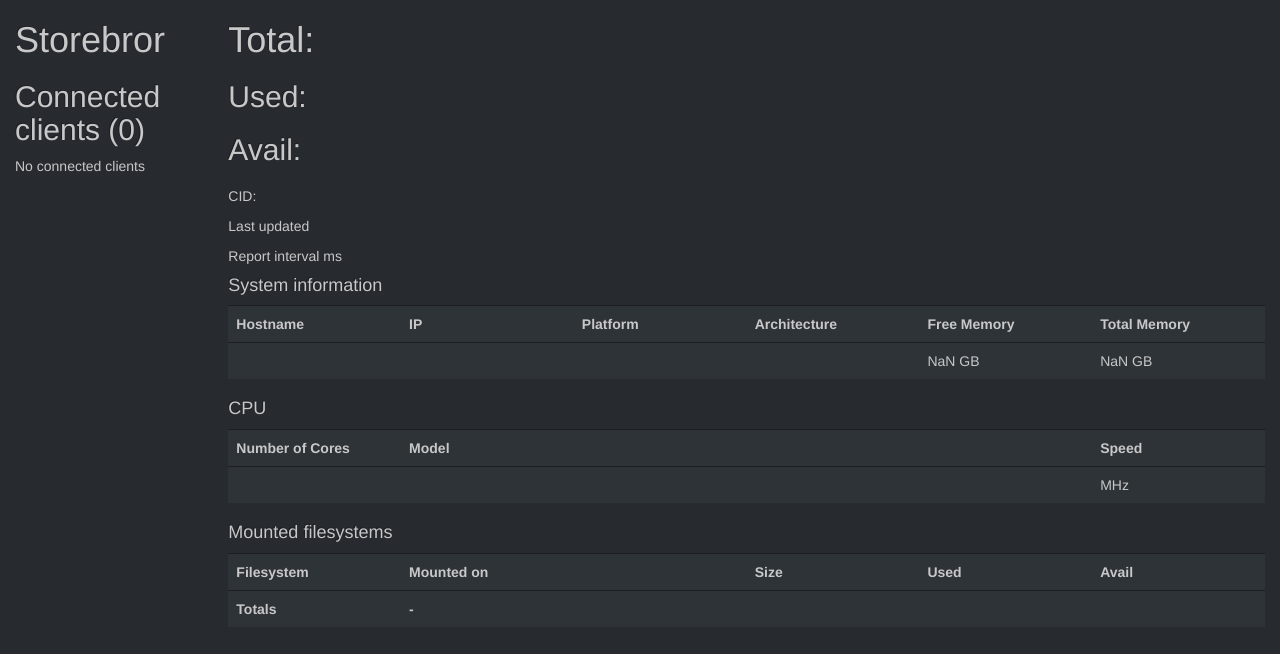
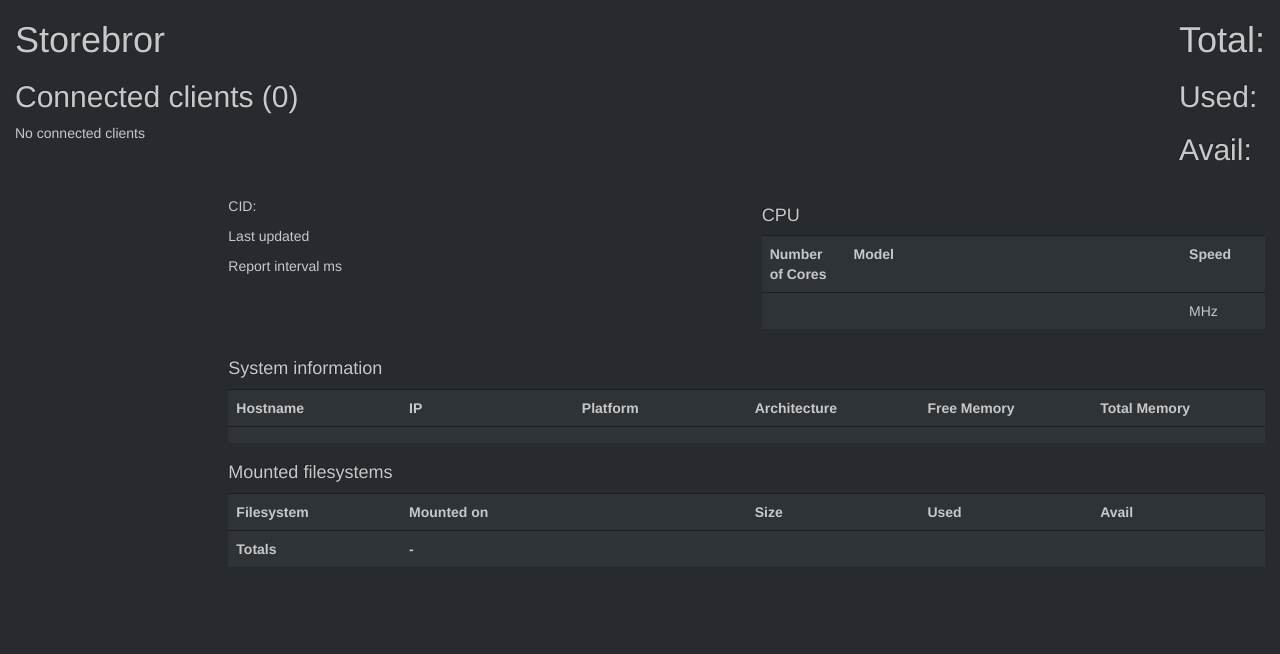
Before and after one commit to leinonen/storebror, a website: page gui/index.html in a window 1280 px wide. Drawn offline with nearby package versions, Linux system fonts and the light colour scheme; no server answers.

Commit message:
gui stuff

```diff
--- a/gui/index.html
+++ b/gui/index.html
@@ -14,10 +14,23 @@
 	<div class="container-fluid" ng-controller="AppController as vm">
 
 		<div class="row">
-			<div class="col-sm-2">
+			<div class="col-sm-6">
 				<h1>{{vm.title}}</h1>
 				<h2>Connected clients ({{vm.clients.length}})</h2>
 				<p ng-show="vm.clients.length === 0">No connected clients</p>
+			</div>
+
+			<div class="col-sm-6">
+				<div class="pull-right">
+					<h1>Total: {{vm.total.size.value}}{{vm.total.size.unit}}</h1>
+					<h2>Used: {{vm.total.used.value}}{{vm.total.used.unit}}</h2>
+					<h2>Avail: {{vm.total.avail.value}}{{vm.total.avail.unit}}</h2>
+				</div>
+			</div>
+		</div>
+
+		<div class="row">
+			<div class="col-sm-2">
 
 				<ul class="list-group">
 					<li class="list-group-item" ng-repeat="client in vm.clients">
@@ -29,15 +42,33 @@
 
 			<div class="col-sm-10">
 
-				<h1>Total: {{vm.total.size.value}}{{vm.total.size.unit}}</h1>
-				<h2>Used: {{vm.total.used.value}}{{vm.total.used.unit}}</h2>
-				<h2>Avail: {{vm.total.avail.value}}{{vm.total.avail.unit}}</h2>
-
 				<div class="client">
 					<h3>{{vm.client.sysinfo.hostname}}</h3>
-					<p>CID: {{vm.client.client_id}}</p>
-					<p>Last updated {{vm.client.lastUpdate}}</p>
-					<p>Report interval {{vm.client.config.reportInterval}} ms</p>
+
+					<div class="row">
+						<div class="col-sm-6">
+							<p>CID: {{vm.client.client_id}}</p>
+							<p>Last updated {{vm.client.lastUpdate}}</p>
+							<p>Report interval {{vm.client.config.reportInterval}} ms</p>
+						</div>
+						<div class="col-sm-6">
+							<h4>CPU</h4>
+							<table class="table">
+								<tr>
+									<th class="col-sm-2">Number of Cores</th>
+									<th class="col-sm-8">Model</th>
+									<th class="col-sm-2">Speed</th>
+								</tr>
+								<tr>
+									<td>{{vm.client.sysinfo.cpus.length}}</td>
+									<td>{{vm.client.sysinfo.cpus[0].model}}</td>
+									<td>{{vm.client.sysinfo.cpus[0].speed}} MHz</td>
+								</tr>
+							</table>
+						</div>
+					</div>
+
+
 					<h4>System information</h4>
 					<table class="table">
 						<tr>
@@ -53,22 +84,8 @@
 							<td>{{vm.client.sysinfo.local}}</td>
 							<td>{{vm.client.sysinfo.platform}}</td>
 							<td>{{vm.client.sysinfo.arch}}</td>
-							<td>{{vm.client.sysinfo.freemem / 1024 / 1024 / 1024}} GB</td>
-							<td>{{vm.client.sysinfo.totalmem / 1024 / 1024 / 1024}} GB</td>
-						</tr>
-					</table>
-
-					<h4>CPU</h4>
-					<table class="table">
-						<tr>
-							<th class="col-sm-2">Number of Cores</th>
-							<th class="col-sm-8">Model</th>
-							<th class="col-sm-2">Speed</th>
-						</tr>
-						<tr>
-							<td>{{vm.client.sysinfo.cpus.length}}</td>
-							<td>{{vm.client.sysinfo.cpus[0].model}}</td>
-							<td>{{vm.client.sysinfo.cpus[0].speed}} MHz</td>
+							<td>{{vm.client.sysinfo.freemem}}</td>
+							<td>{{vm.client.sysinfo.totalmem}}</td>
 						</tr>
 					</table>
 
```
